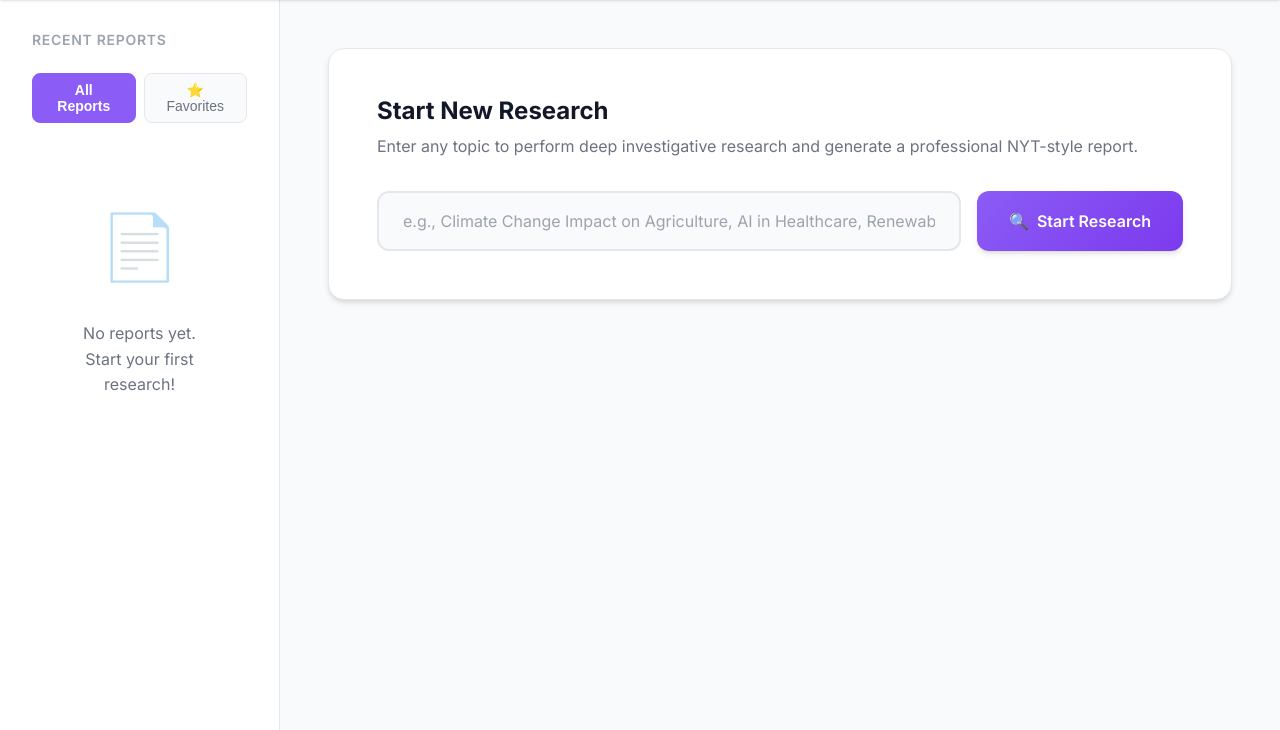
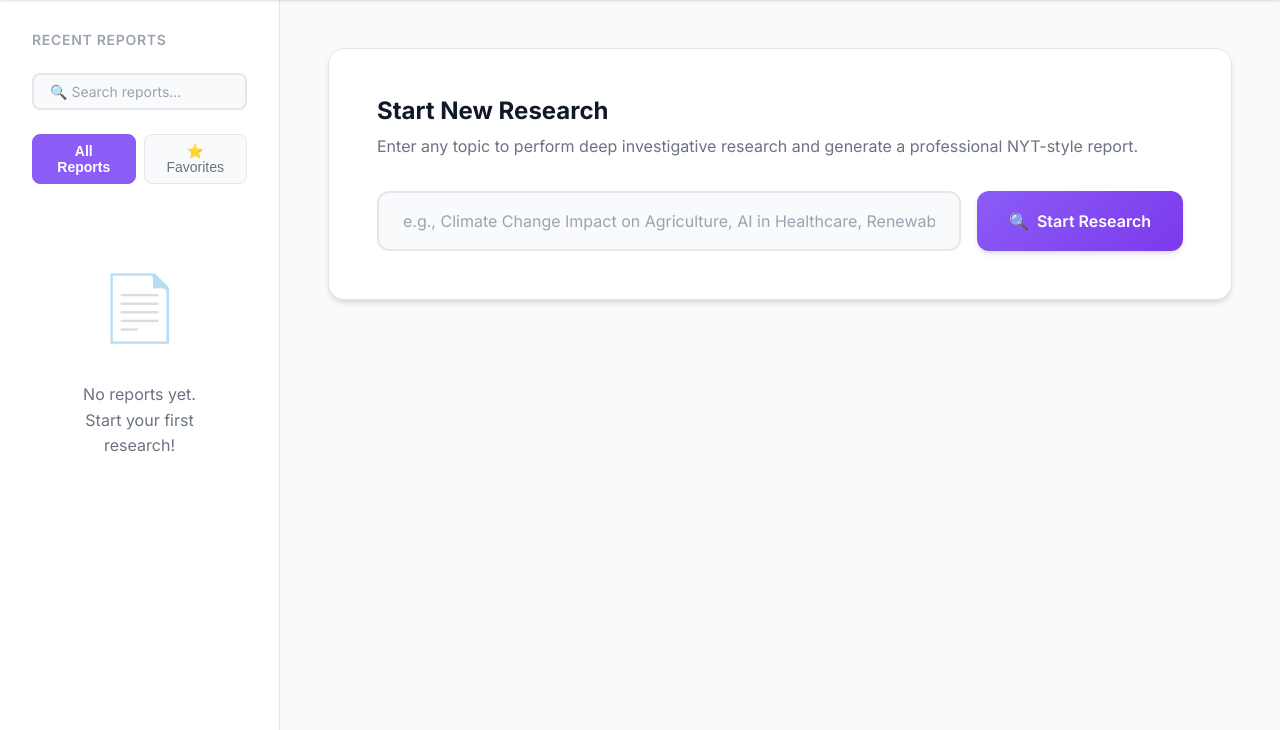
Before and after one commit to Sharan-G-S/Research-Agent, a Flask app: page / in a window 1280 px wide. Shown: the part 70-800 px from the top of the page. Run offline with Flask 3, Linux system fonts and the light colour scheme; some libraries are stand-ins or nearby versions.

Commit message:
Feature: Real-Time Report Search
Added comprehensive search functionality to quickly find reports by keyword.

Use Case:
- Users with many reports need quick access to specific research
- Search through titles, topics, summaries, and content
- Real-time results as you type
- Visual highlighting of matched terms

Database Changes:
- Enhanced search_reports() to search content field
- Added is_favorite to search results
- Optimized query with LIKE operators

UI Components:
- Search input with magnifying glass emoji
- Clear button (×) appears when typing
- Search results count display
- Empty state for no results
- Visual indicator when search is active

Frontend Functionality:
- handleSearch() - Debounced input handler (300ms)
- performSearch() - API call to search endpoint
- renderSearchResults() - Display results with count
- highlightSearchTerm() - Yellow highlight on matches
- clearSearch() - Reset to all reports

Styling:
- Focus ring on search input (purple)
- Clear button hover effect
- Search results count badge
- Search highlight gradient (yellow/orange)
- Border indicator when search active
- Full dark mode support

Features:
- Real-time search (300ms debounce)
- Minimum 2 characters to search
- Searches: title, topic, summary, content
- Highlighted search terms in results
- Results count display
- One-click clear
- Maintains favorite badges
- Empty state messaging

Benefits:
- Instant access to relevant reports
- No scrolling through long lists
- Visual feedback with highlighting
- Smooth, responsive UX
- Works with existing filters

```diff
--- a/static/css/style.css
+++ b/static/css/style.css
@@ -374,6 +374,97 @@ body.dark-mode .report-item.active {
     right: var(--spacing-sm);
     font-size: var(--font-size-sm);
 }
+
+/* Search Container */
+.search-container {
+    position: relative;
+    margin-bottom: var(--spacing-lg);
+}
+
+.search-input {
+    width: 100%;
+    padding: var(--spacing-sm) var(--spacing-md);
+    padding-right: var(--spacing-2xl);
+    font-size: var(--font-size-sm);
+    border: 2px solid var(--border);
+    border-radius: var(--radius-md);
+    background: var(--bg-secondary);
+    color: var(--text-primary);
+    transition: var(--transition);
+    font-family: var(--font-sans);
+}
+
+.search-input:focus {
+    outline: none;
+    border-color: var(--primary);
+    box-shadow: 0 0 0 3px var(--primary-50);
+    background: var(--bg-primary);
+}
+
+body.dark-mode .search-input:focus {
+    box-shadow: 0 0 0 3px rgba(139, 92, 246, 0.2);
+}
+
+.search-input::placeholder {
+    color: var(--text-muted);
+}
+
+.search-clear {
+    position: absolute;
+    right: var(--spacing-sm);
+    top: 50%;
+    transform: translateY(-50%);
+    background: transparent;
+    border: none;
+    font-size: var(--font-size-xl);
+    color: var(--text-muted);
+    cursor: pointer;
+    padding: var(--spacing-xs);
+    line-height: 1;
+    transition: var(--transition);
+}
+
+.search-clear:hover {
+    color: var(--text-primary);
+    transform: translateY(-50%) scale(1.1);
+}
+
+/* Search Results */
+.search-active .report-list {
+    border-top: 2px solid var(--primary);
+    padding-top: var(--spacing-sm);
+}
+
+.search-results-count {
+    font-size: var(--font-size-xs);
+    color: var(--text-secondary);
+    margin-bottom: var(--spacing-md);
+    padding: var(--spacing-sm);
+    background: var(--primary-50);
+    border-radius: var(--radius-sm);
+    text-align: center;
+    font-weight: 600;
+}
+
+body.dark-mode .search-results-count {
+    background: rgba(139, 92, 246, 0.2);
+    color: var(--primary-light);
+}
+
+/* Search Highlight */
+.search-highlight {
+    background: linear-gradient(120deg, #fbbf24 0%, #f59e0b 100%);
+    color: #111827;
+    padding: 0 3px;
+    border-radius: 3px;
+    font-weight: 600;
+}
+
+body.dark-mode .search-highlight {
+    background: linear-gradient(120deg, #f59e0b 0%, #d97706 100%);
+    color: white;
+}
+
 
 
 /* Main Content */
--- a/static/js/app.js
+++ b/static/js/app.js
@@ -6,6 +6,8 @@ class ResearchAgent {
         this.highlightsEnabled = false;
         this.keywords = null;
         this.currentFilter = 'all';
+        this.searchQuery = '';
+        this.searchTimeout = null;
         this.init();
     }
 
@@ -55,6 +57,15 @@ class ResearchAgent {
                 const filter = e.target.dataset.filter;
                 this.filterReports(filter);
             });
+        });
+
+        // Search
+        document.getElementById('search-input')?.addEventListener('input', (e) => {
+            this.handleSearch(e.target.value);
+        });
+
+        document.getElementById('search-clear')?.addEventListener('click', () => {
+            this.clearSearch();
         });
     }
 
@@ -799,6 +810,97 @@ document.addEventListener('DOMContentLoaded', () => {
         // Reload reports with new filter
         this.loadReports();
     }
+
+    // Search functionality
+    async handleSearch(query) {
+        this.searchQuery = query.trim();
+
+        // Show/hide clear button
+        const clearBtn = document.getElementById('search-clear');
+        clearBtn.style.display = this.searchQuery ? 'block' : 'none';
+
+        // Debounce search
+        clearTimeout(this.searchTimeout);
+        this.searchTimeout = setTimeout(() => {
+            this.performSearch();
+        }, 300);
+    }
+
+    async performSearch() {
+        if (this.searchQuery.length < 2) {
+            this.loadReports();
+            document.querySelector('.sidebar')?.classList.remove('search-active');
+            return;
+        }
+
+        try {
+            const response = await fetch(`/api/search?q=${encodeURIComponent(this.searchQuery)}`);
+            const data = await response.json();
+
+            if (data.success) {
+                this.reports = data.reports;
+                this.renderSearchResults();
+            }
+        } catch (error) {
+            console.error('Search error:', error);
+        }
+    }
+
+    renderSearchResults() {
+        const listEl = document.getElementById('reports-list');
+        const sidebar = document.querySelector('.sidebar');
+
+        if (this.reports.length === 0) {
+            listEl.innerHTML = `
+                <div class="empty-state">
+                    <div class="empty-state-icon">🔍</div>
+                    <p>No reports found for<br>"${this.searchQuery}"</p>
+                </div>
+            `;
+            sidebar.classList.add('search-active');
+            return;
+        }
+
+        // Add search results count
+        const countHtml = `
+            <div class="search-results-count">
+                Found ${this.reports.length} result${this.reports.length !== 1 ? 's' : ''}
+            </div>
+        `;
+
+        const reportsHtml = this.reports.map(report => {
+            const favoriteClass = report.is_favorite ? 'favorite' : '';
+            const highlightedTitle = this.highlightSearchTerm(report.title);
+
+            return `
+                <li class="report-item ${favoriteClass}" onclick="agent.loadReport(${report.id})">
+                    <div class="report-item-title">${highlightedTitle}</div>
+                    <div class="report-item-meta">
+                        <span>${report.word_count} words</span>
+                        <span>${new Date(report.created_at).toLocaleDateString()}</span>
+                    </div>
+                </li>
+            `;
+        }).join('');
+
+        listEl.innerHTML = countHtml + reportsHtml;
+        sidebar.classList.add('search-active');
+    }
+
+    highlightSearchTerm(text) {
+        if (!this.searchQuery) return text;
+
+        const regex = new RegExp(`(${this.escapeRegex(this.searchQuery)})`, 'gi');
+        return text.replace(regex, '<span class="search-highlight">$1</span>');
+    }
+
+    clearSearch() {
+        this.searchQuery = '';
+        document.getElementById('search-input').value = '';
+        document.getElementById('search-clear').style.display = 'none';
+        document.querySelector('.sidebar')?.classList.remove('search-active');
+        this.loadReports();
+    }
 });
 
 // Add notification animations
--- a/templates/index.html
+++ b/templates/index.html
@@ -48,6 +48,16 @@
             <aside class="sidebar">
                 <div class="sidebar-section">
                     <h3>Recent Reports</h3>
+
+                    <!-- Search Input -->
+                    <div class="search-container">
+                        <input type="text" id="search-input" class="search-input" placeholder="🔍 Search reports..."
+                            autocomplete="off" />
+                        <button class="search-clear" id="search-clear" style="display: none;">
+                            ×
+                        </button>
+                    </div>
+
                     <div class="sidebar-filters">
                         <button class="filter-btn active" data-filter="all">
                             All Reports
```
Also changed, not shown: database.py (+4 -4 lines).
